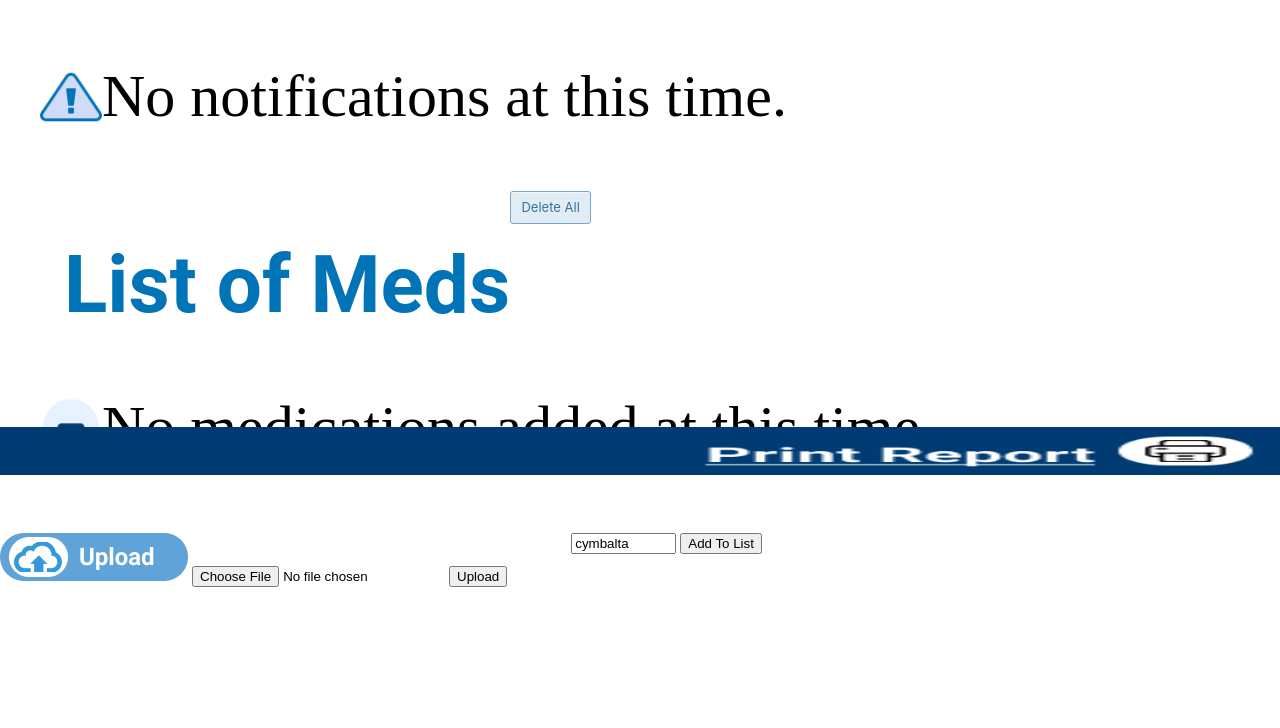
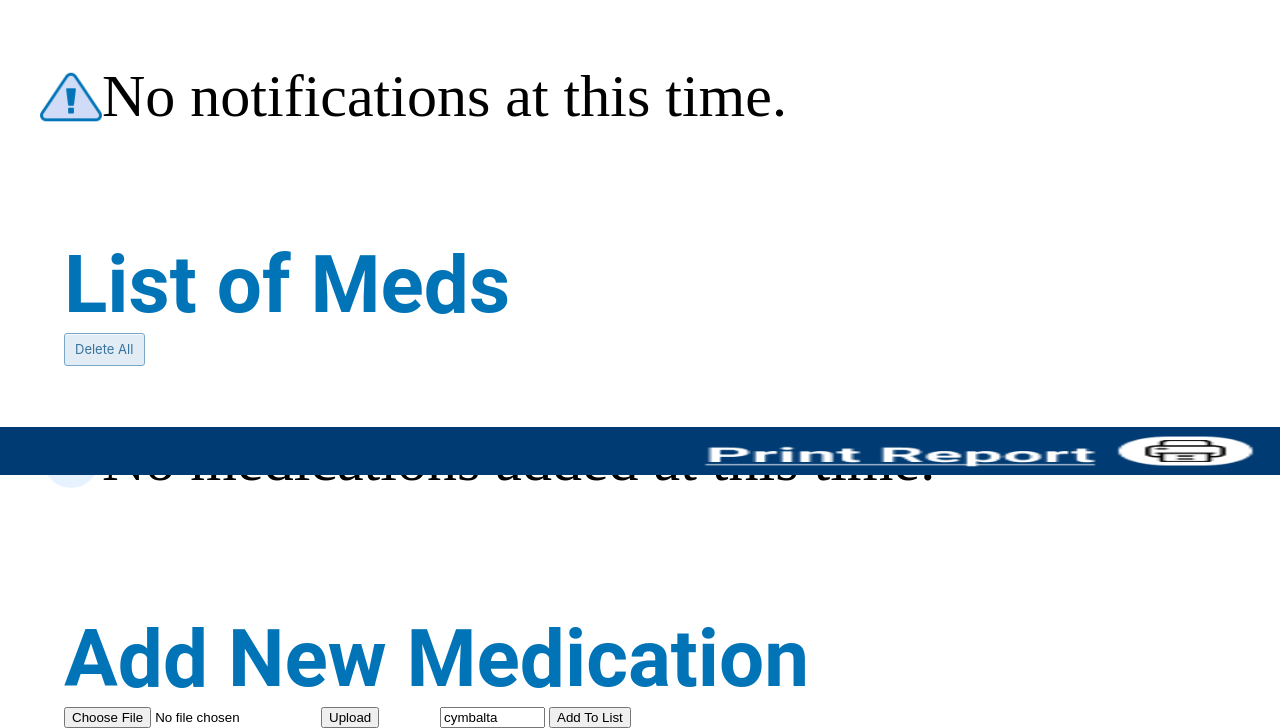
Before and after one commit to devikadwivedi/TreeHacks2023, a Flask app: page /home in a window 1280 px wide. Shown: the part 325-1053 px from the top of the page. Before the commit the page ends 912 px from the top, so only its background shows below. Run offline with Flask 2, Linux system fonts and the light colour scheme.

Commit message:
alignment

```diff
--- a/application.py
+++ b/application.py
@@ -1,7 +1,7 @@
 from flask import Flask, flash, request, redirect, url_for, render_template
 import requests
 from PIL import Image
-from pyzbar.pyzbar import decode
+#from pyzbar.pyzbar import decode
 import os
 import openai
 from werkzeug.utils import secure_filename
--- a/templates/index.html
+++ b/templates/index.html
@@ -24,7 +24,11 @@
     </div>
     <div class = "deleteSameLine">
       <h1 id = "notifListHeader">List of Meds</h1>
-      <button class = "button-8" id="remove_all"> Delete All </button>
+    </div>
+    <div style = "padding-left: 5%" >
+
+    <button style = "padding-left: 10px; justify-content: center;align-items: center; display: flex;" class = "button-8" id="remove_all"> Delete All </button>
+
     </div>
 
     <div id="" style="overflow-y:scroll; overflow-x:hidden; height:200px;">
@@ -38,10 +42,11 @@
       </ul>
     </div>
 
-    <div class = "uploadElement">
+    <h1 id = "notifListHeader">Add New Medication</h1>
+
+    <div style = "padding-left: 5%" class = "uploadElement">
 
       <form method=post enctype=multipart/form-data onsubmit="process_image">
-        <img src = "../static/Upload.png"> </img>
         <input type=file name=file id="upload-file">
         <input type=submit value=Upload>
       </form>
```
